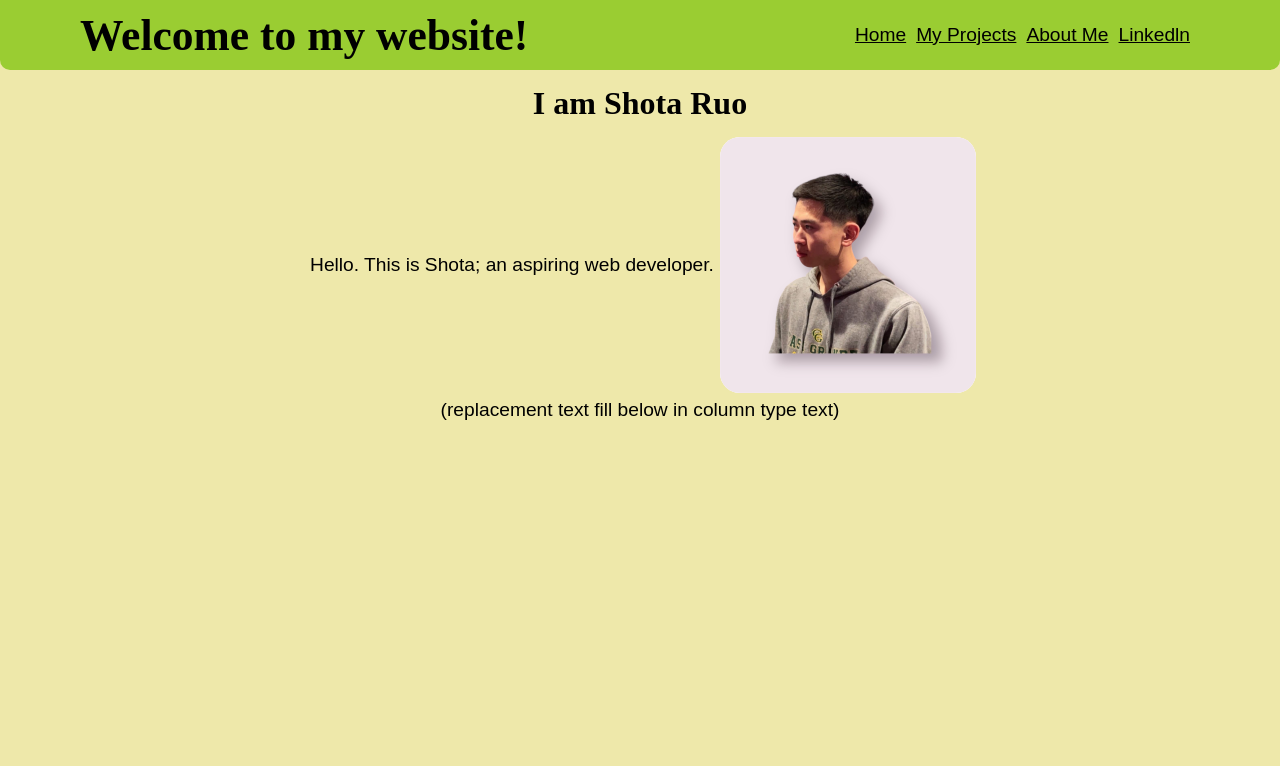
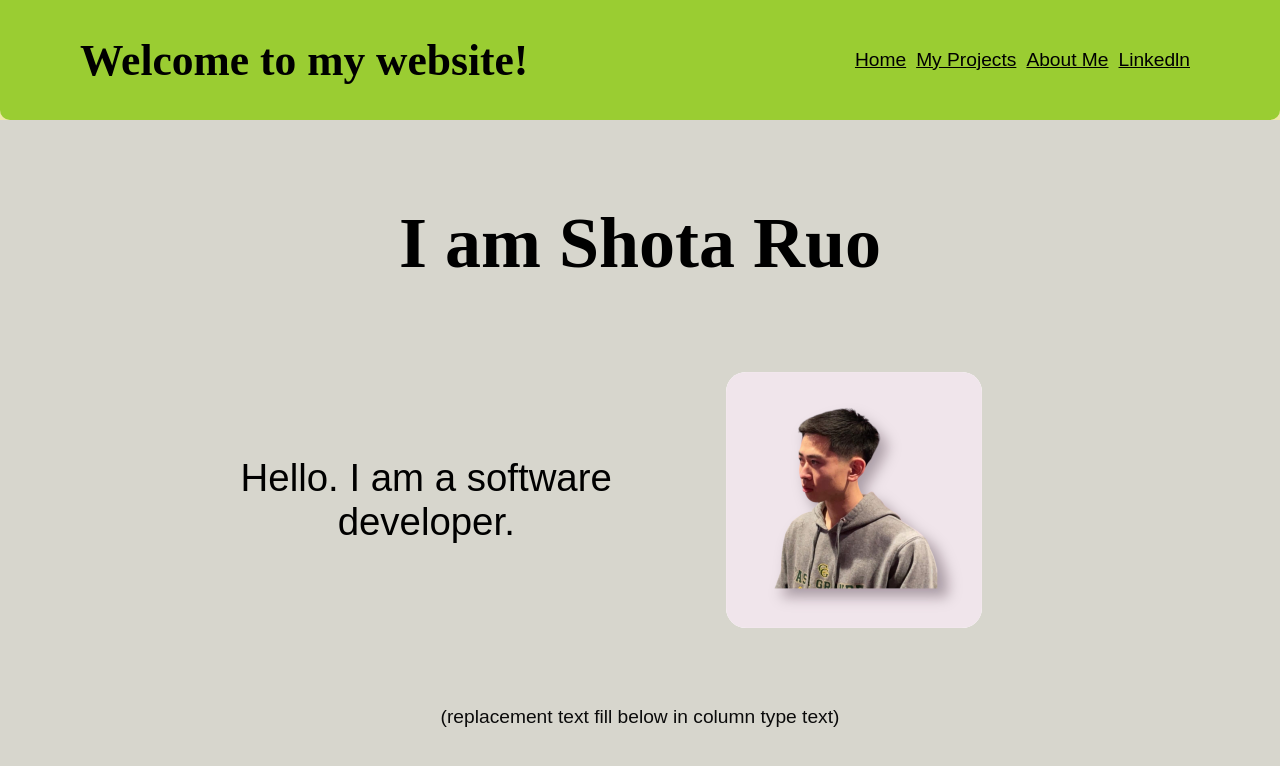
Before and after one commit to shotacurtisruo/ShotaRuo, a React (Create React App) app: page / in a window 1280 px wide. Shown: the top 766 px of the page. Built offline with nearby package versions, Linux system fonts and the light colour scheme; a web font is replaced by a local one.

Commit message:
home page almost complete

```diff
--- a/src/App.css
+++ b/src/App.css
@@ -4,34 +4,35 @@
 @import url('https://fonts.googleapis.com/css2?family=Gaegu:wght@400;700&display=swap');
 
 
-body, html {
+html, body {
+  height: 100%;
   margin: 0;
   padding: 0;
+}
+
+#root {
   height: 100%;
-  display: flex;
-  flex-direction: column;
-  background-color: palegoldenrod;
-  flex: 1;
-
 }
 .App {
   flex: 1;
 
   text-align: center;
-  min-height: 60vh;
-  background-color: palegoldenrod;
+  height: 100%;
+
   display: flex;
   flex-direction: column;
+  background: palegoldenrod;
+
+}
 
 
-}
 
 .main-content {
   flex: 1;
   display: flex;
   flex-direction: column;
   background-color: palegoldenrod;
-  padding-bottom: 20%; /* Ensure space for the footer */
+
 }
 
 
@@ -107,7 +108,7 @@ a{
 
 .App-header {
   background-color: #282c34;
-  min-height: 100vh;
+  min-height: 120vh;
   display: flex;
   flex-direction: column;
   align-items: center;
--- a/src/components/home.js
+++ b/src/components/home.js
@@ -3,22 +3,19 @@ import '../App.css';
 import '../styles/home.css'
 
 export const Home = () => {
-    const [backgroundColor, setBackgroundColor] = useState('#eee8aa'); // Initial background color
 
 
-    // function to generate a random color every time I click on button//useState
-    const generateRandomColor = () => {
-        const randomColor = '#' + Math.floor(Math.random()*16777215).toString(16); // generating a random hex color creates a
-        //random number for it
-        setBackgroundColor(randomColor);
-    };
+
+
 
     return (
-        <div className="home-container" style={{backgroundColor}}>
-            <h2 id='homePageText'>I am Shota Ruo</h2>
-            <div className ='home-container2'>
-            <p id='webDevText'>Hello. This is Shota; an aspiring web developer.</p>
-
+        <div className="home-container">
+            <h2 id='homePageText'>I am  Shota Ruo</h2>
+            <div className='home-container2'>
+                <div className='home-container2-1'>
+                    <p id='webDevText'>Hello. I am a software developer.</p>
+                </div>
+                <div className='home-container2-2'>
                     <div className='flip-card'>
                         <div className='flip-card-inner'>
                             <div className='flip-card-front'>
@@ -36,16 +33,16 @@ export const Home = () => {
 
                             </div>
                         </div>
-
-
                     </div>
                 </div>
-            <p>(replacement text fill below in column type text)</p>
+            </div>
+            <p id="replacement-text">(replacement text fill below in column type text)</p>
+        </div>
 
 
 
 
-        </div>
+
     );
 };
 //create button for toggling light and dark mode
--- a/src/styles/header.css
+++ b/src/styles/header.css
@@ -10,7 +10,8 @@ header{
     padding: 0 5rem;
     align-items: center;
     justify-content: space-between;
-    height: 70px;
+    min-height: 15vh;
+    height: auto;
     background-color: yellowgreen;
     font-family: 'Gaegu';
     font-size: larger;
--- a/src/styles/home.css
+++ b/src/styles/home.css
@@ -1,3 +1,5 @@
+
+
 .home-container {
     display: flex;
     flex-direction: column;
@@ -5,16 +7,67 @@
     justify-content: center;
 
      /* Ensures the container takes up full viewport height */
+    height: 100%;
+
+    animation: gradientBack 20s infinite;
 
 
+}
+@keyframes gradientBack {
+    0%{background-color: palegoldenrod;}
+    50%{background-color: lightgray;}
+    100%{background-color: palegoldenrod;}
+}
+@keyframes slideIn{
+    from {transform:translateX(-100%); opacity: 0;}
+    to {transform:translateX(0%); opacity: 1;}
+}
+
+@keyframes slideInfaster{
+    from {transform:translateX(-100%); opacity: 0;}
+    to {transform:translateX(0%); opacity: 1;}
+}
+
+@keyframes slideUp {
+    from { transform: translateY(100%); opacity: 0; }
+    to { transform: translateY(0); opacity: 1; }
+}
+@keyframes fadeIn {
+    from { opacity: 0; }
+    to { opacity: 1; }
 }
 .home-container2{
     display: flex;
     flex-direction: row;
-
+    min-height: 50vh;
     align-items: center;
 }
+.home-container2-1{
+    display: flex;
+    flex-direction: column;
+    align-items: center;
+    justify-content: center;
+    width: 50%;
+    animation: slideInfaster 3s ease-out backwards;
+}
+.home-container2-2{
+    display: flex;
+    flex-direction: column;
+    align-items: center;
+    justify-content: center;
+    width: 50%;
+    animation: slideUp 3s ease-out backwards;
 
+}
+#homePageText{
+    font-size: 9vh;
+    animation: slideIn 5s ease-out forwards;
+}
+#webDevText{
+    font-size: 4vh;
+    font-size: 3vw;
+    padding: 20px;
+}
 
 .flip-card {
     background-color: transparent;
@@ -96,3 +149,7 @@ button:hover {
     color: white;
     transform: scale(1.05);
 }
+#replacement-text{
+    opacity: 0;
+    animation: fadeIn 3s ease-out 3s forwards;
+}
```
Lines whose indentation alone changed are shown as unchanged.
